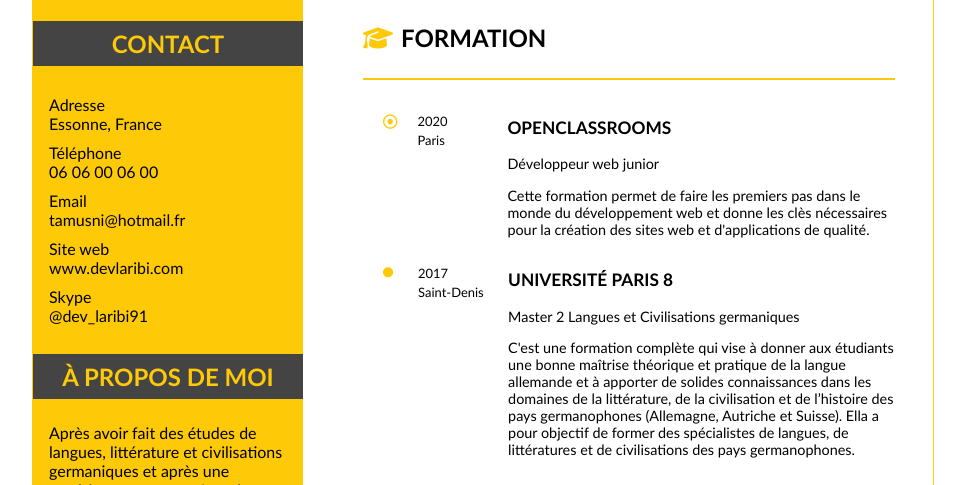
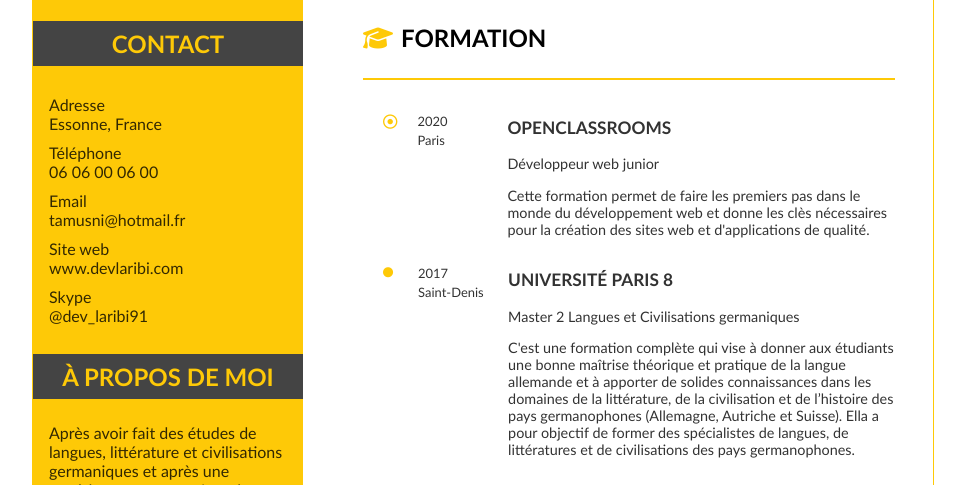
Before and after one commit to Ibiral/cvlaribisofiane, a plain HTML site: page index.html in a window 1280 px wide. Shown: the part 235-720 px from the top of the page, without its empty margins (157-1122 px from the left). Drawn offline with Linux system fonts and the light colour scheme.

Commit message:
add opacity paragraphs

```diff
--- a/cv_sofiane.css
+++ b/cv_sofiane.css
@@ -179,6 +179,11 @@ li
 {
     font-weight: bold;
     font-size: 1.2em;
+}
+
+p
+{
+    opacity: 0.8;
 }
 
 
```
